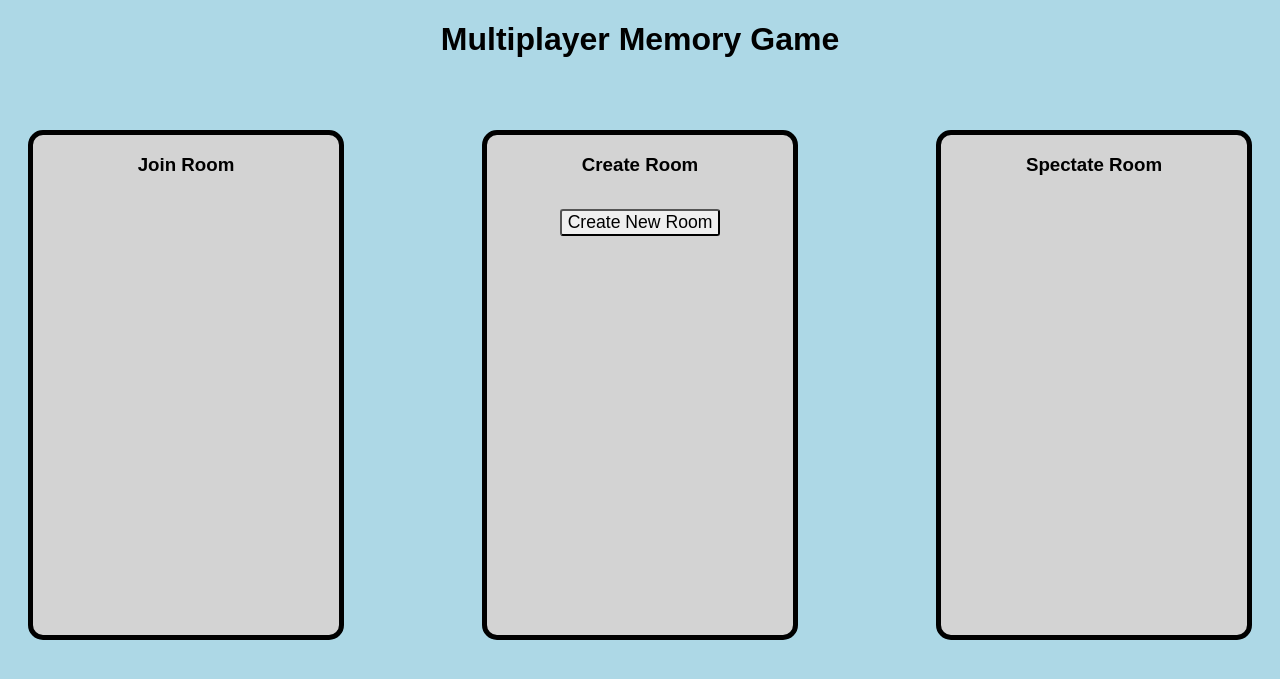
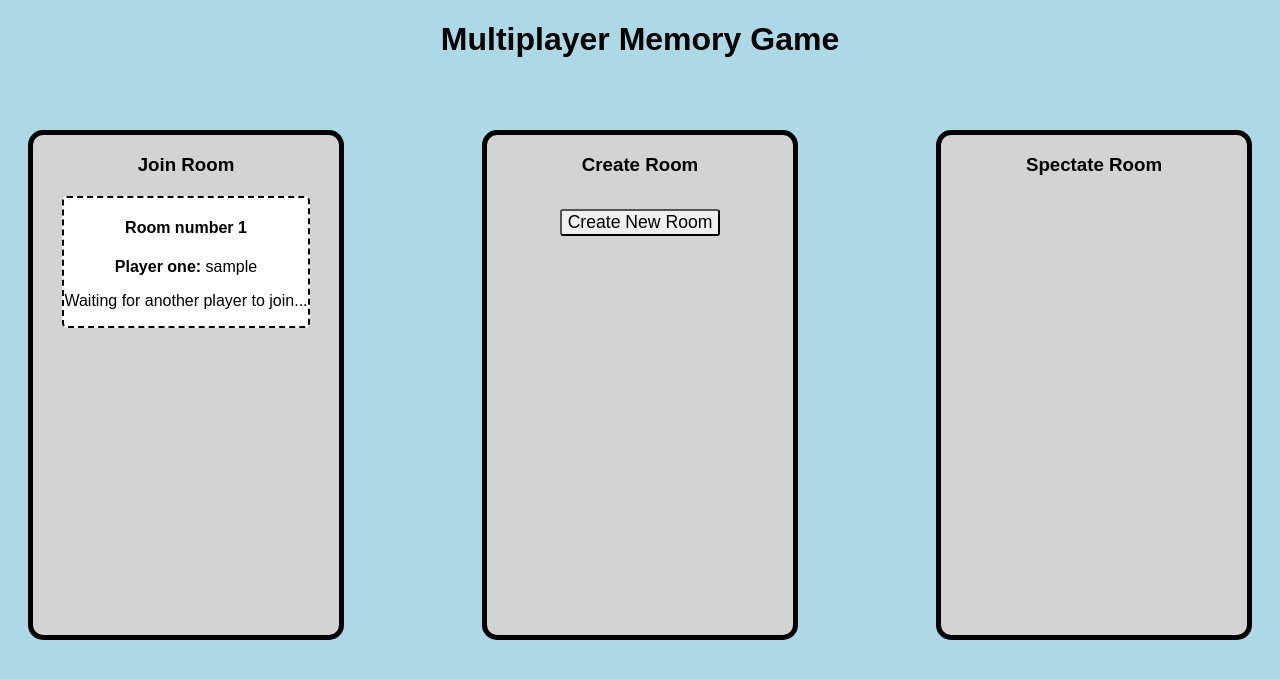
Before and after one commit to bodroghykristof/memory-game-multiplayer-bodroghykristof, a Flask app: template templates/rooms.html in a window 1280 px wide. Shown: the top 679 px of the page. Run offline with Flask 2, Linux system fonts and the light colour scheme; the visitor is signed in with stand-in values (Sample User, id 1); the template is opened without the code that fills it: most values are stand-ins (such as "Sample title", 1, 10 or a date in 2020).

Commit message:
Implement listing all available rooms

```diff
--- a/main.py
+++ b/main.py
@@ -37,8 +37,8 @@ def register():
 
 @app.route('/rooms')
 def rooms():
-    print(session)
-    return render_template('rooms.html')
+    open_rooms = business.get_open_rooms()
+    return render_template('rooms.html', rooms=open_rooms)
 
 
 @app.route('/add-room', methods=['POST'])
--- a/static/css/rooms.css
+++ b/static/css/rooms.css
@@ -1,9 +1,10 @@
 .room-board {
     width: 25%;
-    height: 500px;
+    min-height: 500px;
     border: black solid 5px;
     border-radius: 15px;
     background-color: lightgray;
+    margin-bottom: 20px;
 }
 
 .join-room {
--- a/templates/rooms.html
+++ b/templates/rooms.html
@@ -11,6 +11,13 @@
     <div class="boards">
         <div class="room-board join-room">
             <h3>Join Room</h3>
+            {% for room in rooms %}
+                <div class="room">
+                    <h4>Room number {{ room.id }}</h4>
+                    <p><b>Player one:</b> {{ room.username }}</p>
+                    <p>Waiting for another player to join...</p>
+                </div>
+            {% endfor %}
         </div>
         <div class="room-board spectate-room">
             <h3>Spectate Room</h3>
```
Also changed, not shown: business.py (+13 -0 lines).
